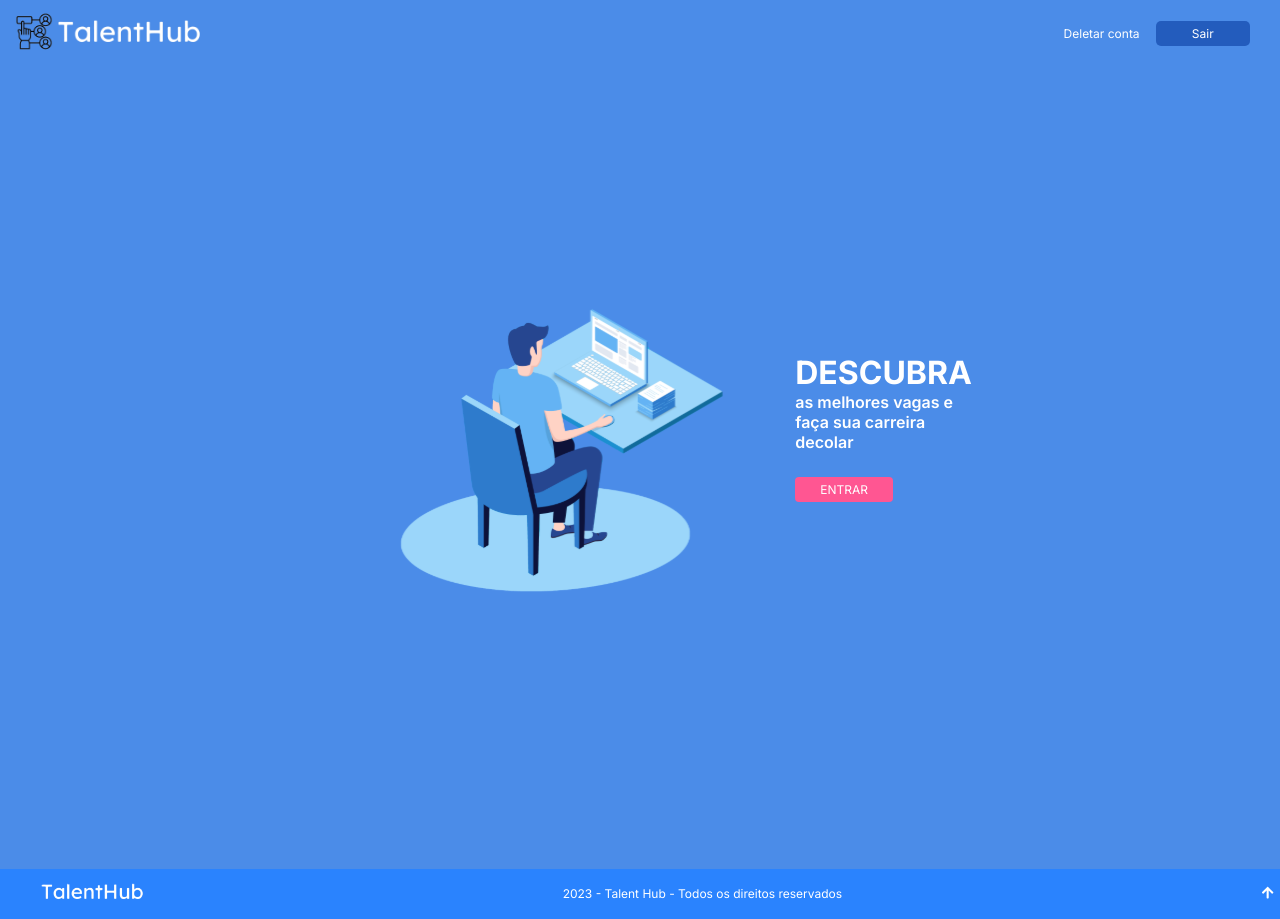
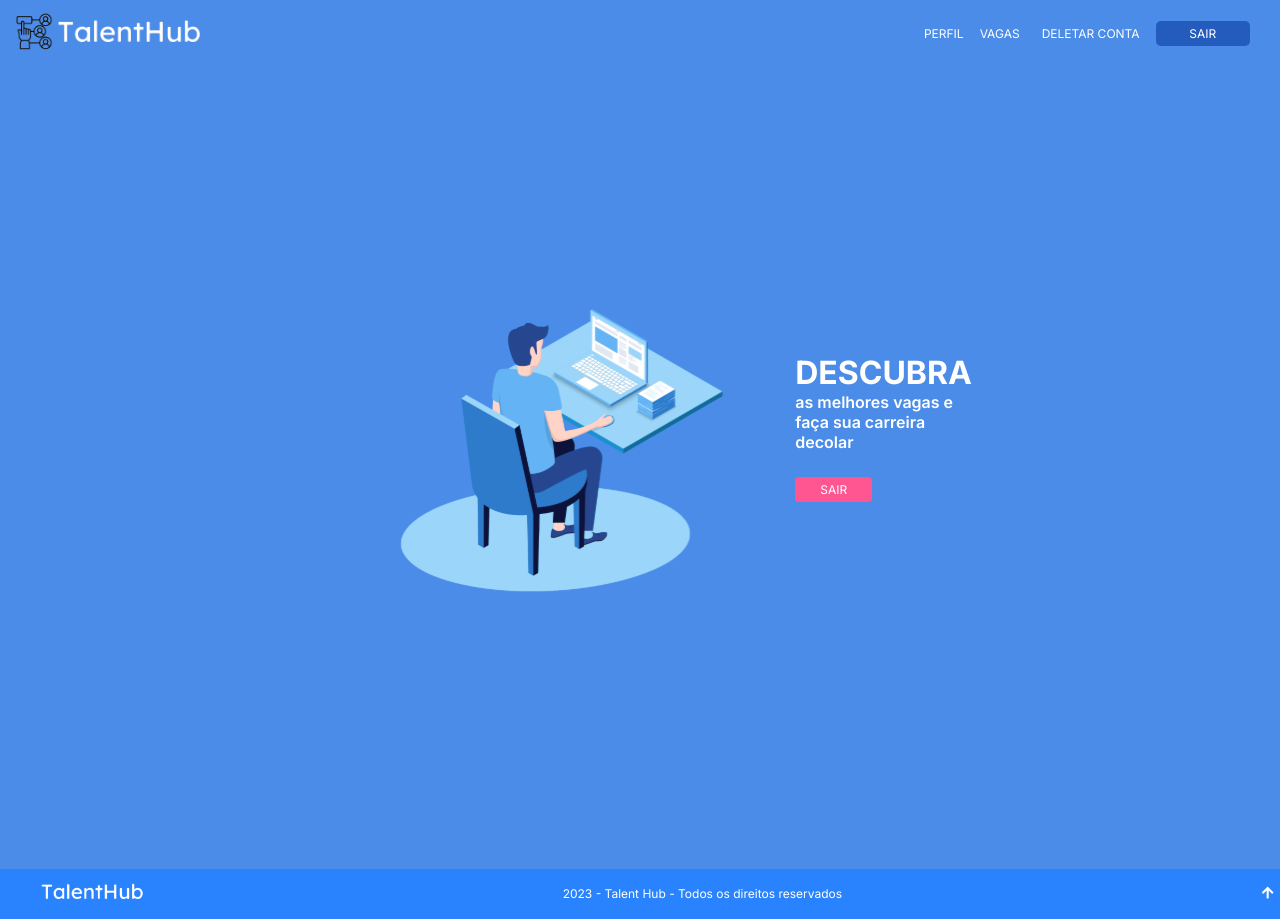
Before and after one commit to RecruiterSelection/Front, a React (Vite) app: page / in a window 1280 px wide. Built offline with nearby package versions, Linux system fonts and the light colour scheme; sample sign-in values are in the browser's storage.

Commit message:
feat: icon home

```diff
--- a/src/components/Header/index.tsx
+++ b/src/components/Header/index.tsx
@@ -8,6 +8,7 @@ import { RiMenuFill } from "react-icons/ri";
 import { useNavigate } from "react-router-dom";
 import { UserContext } from "../../providers/user/userProvider";
 import { DeleteUserModal } from "../Modal/DeleteUser";
+import { IoHomeSharp } from "react-icons/io5";
 
 export const HeaderComponents = () => {
   const [menuIsVisible, setMenuIsVisible] = useState(false);
@@ -30,6 +31,20 @@ export const HeaderComponents = () => {
     setModalOpen(<DeleteUserModal />);
   };
 
+  const handleProfileClick = async () => {
+    setTimeout(() => {
+      navigate("/dashBoard");
+    }, 0);
+  };
+
+  const renderHomeLink = () => {
+    if (window.location.pathname === "/dashBoard") {
+      return <IoHomeSharp className="home" />;
+    } else if (window.location.pathname === "/") {
+      return <span onClick={handleProfileClick}>PERFIL</span>;
+    }
+  };
+
   return (
     <HeaderContainerStyled>
       <LogoLinkStyled to="/">
@@ -39,8 +54,12 @@ export const HeaderComponents = () => {
       <NavStyled isVisible={menuIsVisible}>
         {isLoggedIn ? (
           <>
-            <button onClick={() => handleDelete()}>Deletar conta</button>
-            <button onClick={() => logoutUser()}>Sair</button>
+            <Link to="/" onClick={() => navigate("/")}>
+              {renderHomeLink()}
+            </Link>
+            <button onClick={() => navigateTo("/vacancies")}>VAGAS</button>
+            <button onClick={() => handleDelete()}>DELETAR CONTA</button>
+            <button onClick={() => logoutUser()}>SAIR</button>
           </>
         ) : (
           <>
--- a/src/components/Header/style.ts
+++ b/src/components/Header/style.ts
@@ -56,7 +56,11 @@ export const NavStyled = styled.nav<NavStyledProps>`
     transition: transform 0.3s;
 
     &:hover {
-      transform: scale(1.5);
+      transform: scale(1.2);
+    }
+
+    .home {
+      font-size: 20px;
     }
   }
 
@@ -66,7 +70,7 @@ export const NavStyled = styled.nav<NavStyledProps>`
     cursor: pointer;
     transition: transform 0.3s;
 
-    &:nth-of-type(2) {
+    &:nth-of-type(3) {
       background-color: var(--brand--brand2);
       padding: 5px;
       border-radius: 5px;
@@ -74,14 +78,14 @@ export const NavStyled = styled.nav<NavStyledProps>`
       align-self: center;
 
       &:hover {
+        background-color: var(--brand--brand4);
         transform: scale(1);
-        transition: 0.2s;
-        background-color: var(--brand--brand4);
+        font-weight: 600;
       }
     }
 
     &:hover {
-      background-color: var(--brand--brand2);
+      transform: scale(1.2);
       transition: 0.2s;
     }
   }
--- a/src/pages/HomePage/index.tsx
+++ b/src/pages/HomePage/index.tsx
@@ -10,9 +10,13 @@ import { ModalContext } from "../../providers/modal";
 import { useContext } from "react";
 import { LoginForm } from "../LoginModal/loginForm";
 import { FooterComponent } from "../../components/Footer";
+import { UserContext } from "../../providers/user/userProvider";
 
 export const HomePage = () => {
   const { setModalOpen } = useContext(ModalContext);
+  const { logoutUser } = useContext(UserContext)
+  const token = localStorage.getItem("@TOKEN");
+  const isLoggedIn = !!token;
 
   return (
     <>
@@ -29,9 +33,13 @@ export const HomePage = () => {
               <p>as melhores vagas e faça sua carreira decolar</p>
             </ContainerPhrase>
             <ContainerButton>
-              <button onClick={() => setModalOpen(<LoginForm />)}>
-                ENTRAR
-              </button>
+              {isLoggedIn ? (
+                <button onClick={() => logoutUser()}>SAIR</button>
+              ) : (
+                <button onClick={() => setModalOpen(<LoginForm />)}>
+                  ENTRAR
+                </button>
+              )}
             </ContainerButton>
           </SectionStyled>
         </div>
--- a/src/providers/user/perfilCandidato/candidatesProvider.tsx
+++ b/src/providers/user/perfilCandidato/candidatesProvider.tsx
@@ -31,7 +31,7 @@ export const CandidateProvider = ({ children }: IDefaultProviderProps) => {
       .then((res) => {
         setProfile(res.data);
         toast.success("Perfil criado com succeso!");
-        navigate("/Dashboard");
+        navigate("/dashBoard");
       })
       .catch((err) => console.error(err));
   };
--- a/src/providers/user/userProvider.tsx
+++ b/src/providers/user/userProvider.tsx
@@ -105,7 +105,7 @@ export const UserProvider = ({ children }: IDefaultProviderProps) => {
 
         getUserProfile(res.data.userId);
 
-        navigate("/Dashboard");
+        navigate("/dashBoard");
         toast.success("Login realizado com sucesso!");
       })
       .catch((err) => {
```
